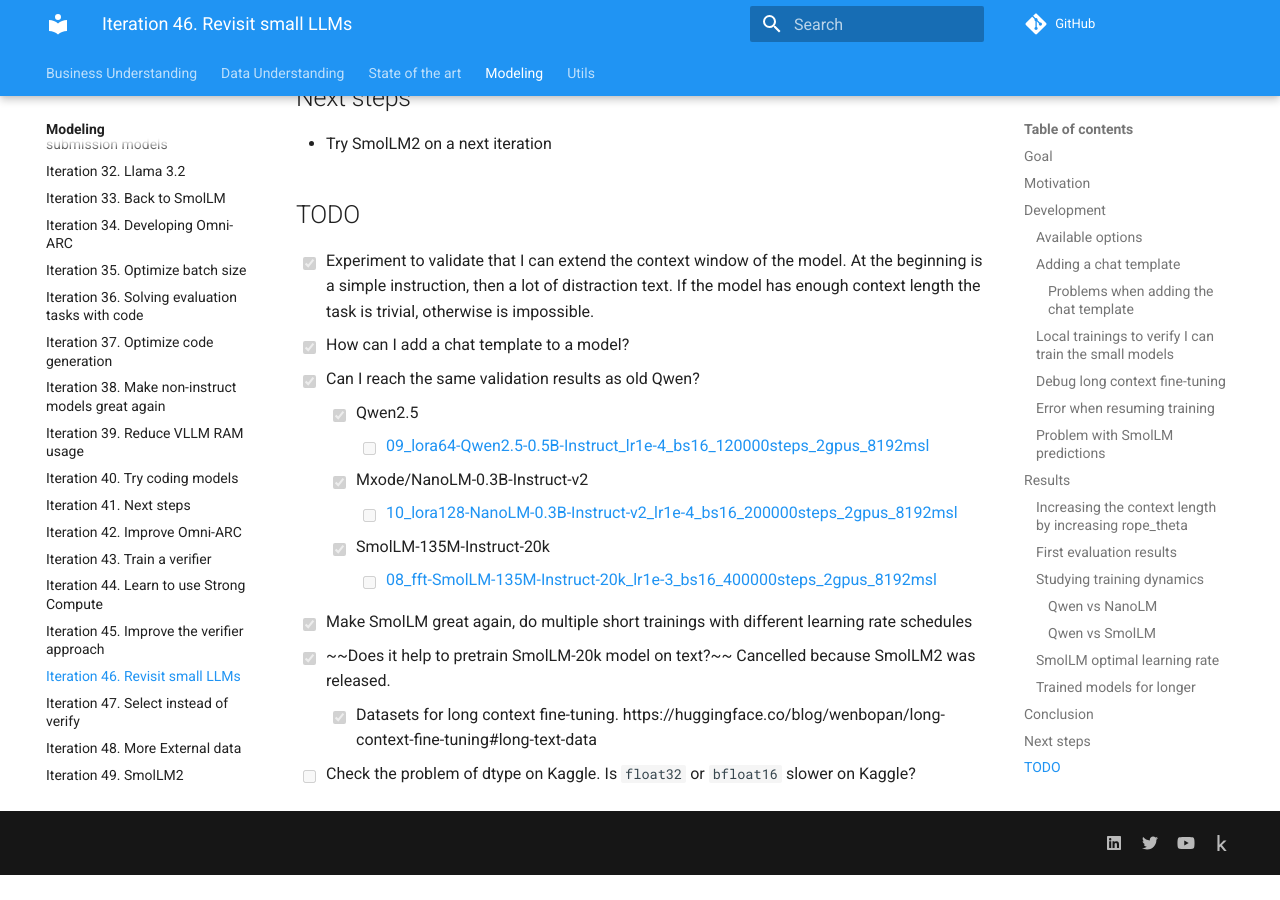
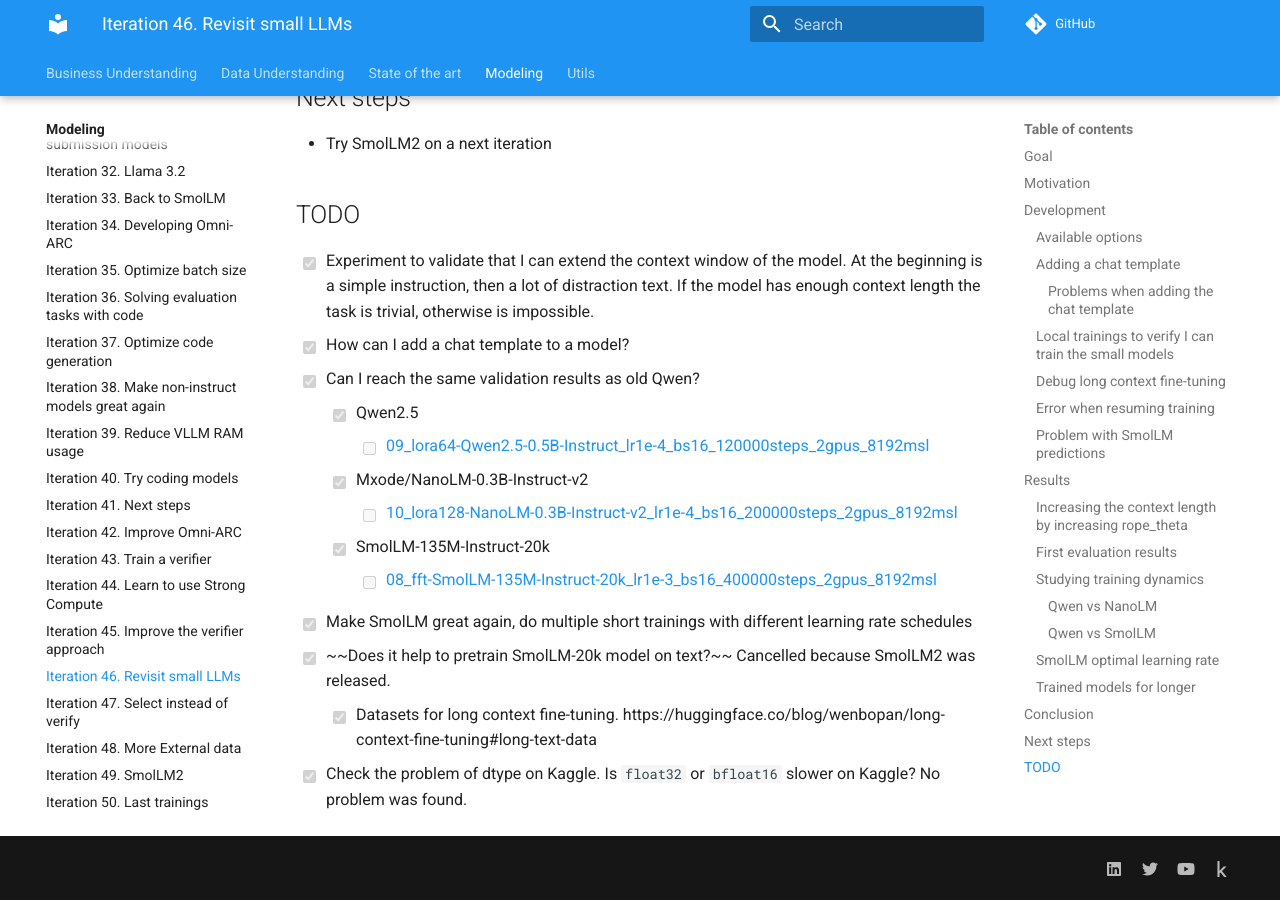
Before and after one commit to zhengjunyao-work/arc24, an MkDocs documentation site: the page built from docs/modeling/Iteration_46_revisit_small_llms.md, in a window 1280 px wide and 900 px high, scrolled down 7745 px. Built offline with MkDocs 1.6.1 and Material for MkDocs 9.7.7, drawn with Linux system fonts in a browser that asks for light colours; comment, search, counter and statistics services are not loaded; before the commit the page ends 8620 px from its top, so only the background shows below that.

Commit message:
closing iteration 46

```diff
--- a/docs/modeling/Iteration_46_revisit_small_llms.md
+++ b/docs/modeling/Iteration_46_revisit_small_llms.md
@@ -358,4 +358,4 @@
 - [x] Make SmolLM great again, do multiple short trainings with different learning rate schedules
 - [x] ~~Does it help to pretrain SmolLM-20k model on text?~~ Cancelled because SmolLM2 was released.
   - [x] Datasets for long context fine-tuning. https://huggingface.co/blog/wenbopan/long-context-fine-tuning#long-text-data
-- [ ] Check the problem of dtype on Kaggle. Is `float32` or `bfloat16` slower on Kaggle?
+- [x] Check the problem of dtype on Kaggle. Is `float32` or `bfloat16` slower on Kaggle? No problem was found.
```
